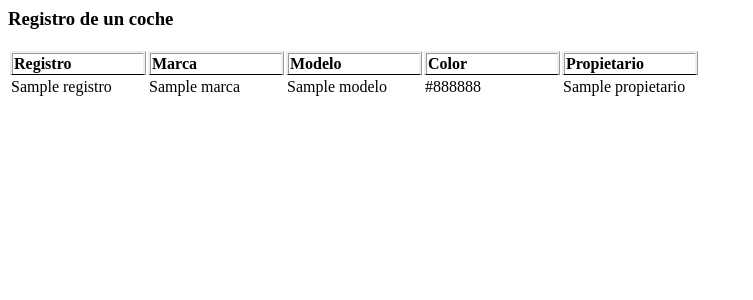
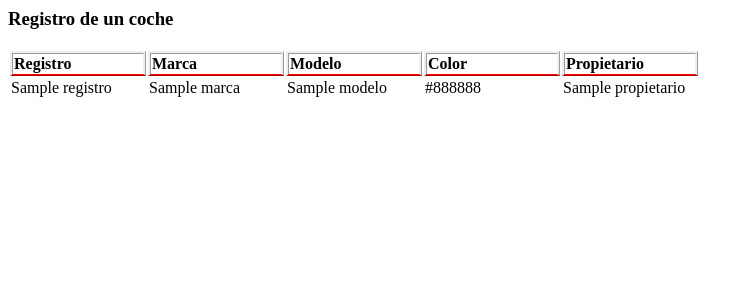
Before and after one commit to rflopezgo/EjemploMVCObjetos, a PHP site: the page made by App/view/unRegistro.php in a window 1280 px wide. Shown: the top 300 px of the page, without its empty margins (0-753 px from the left). Run offline with PHP 8.4, Linux system fonts and the light colour scheme; the template is opened without the code that fills it: most values are stand-ins (such as "Sample title", 1, 10 or a date in 2020).

Commit message:
Update unRegistro.php

```diff
--- a/App/view/unRegistro.php
+++ b/App/view/unRegistro.php
@@ -2,7 +2,7 @@
     th {
         width: 8rem;
         text-align: left;
-    border-bottom: 1px solid black;
+        border-bottom: 2px solid red;
         border-style:ridge;
     }
 
```
Lines whose indentation alone changed are shown as unchanged.
